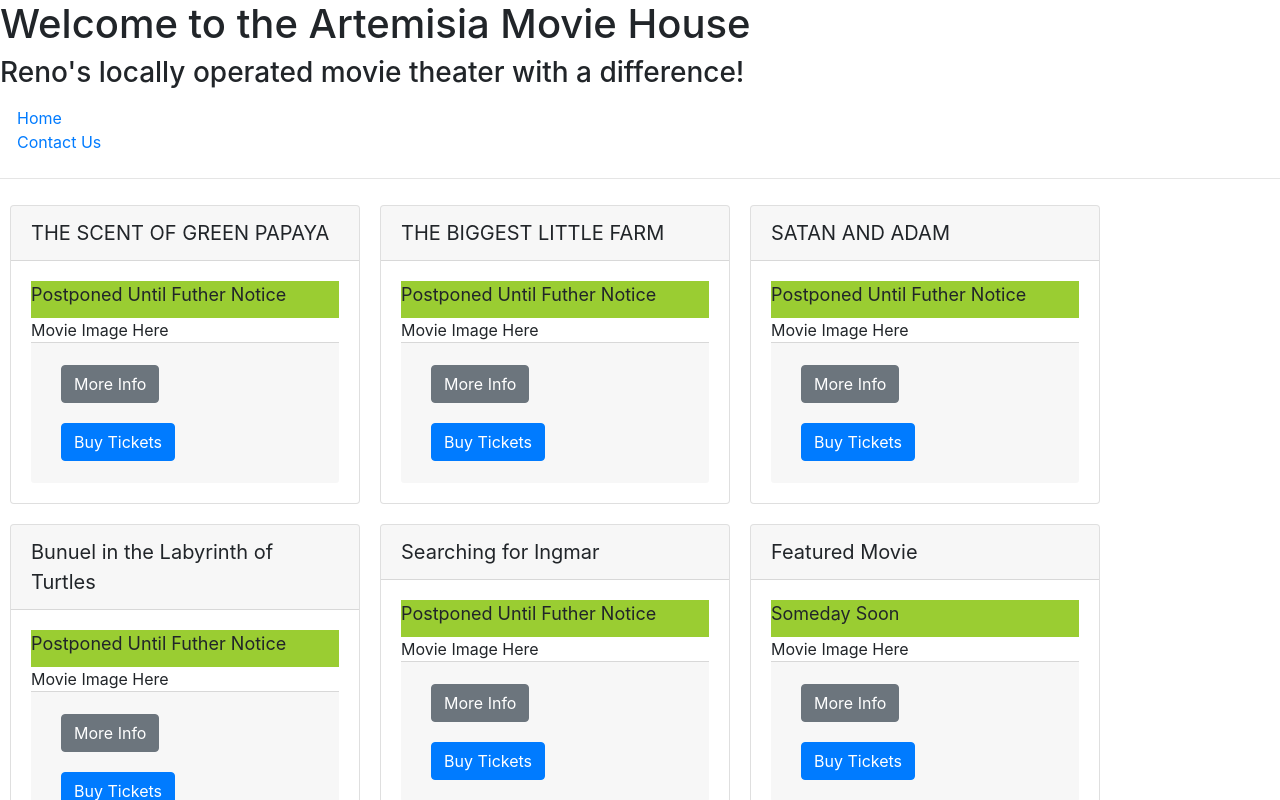
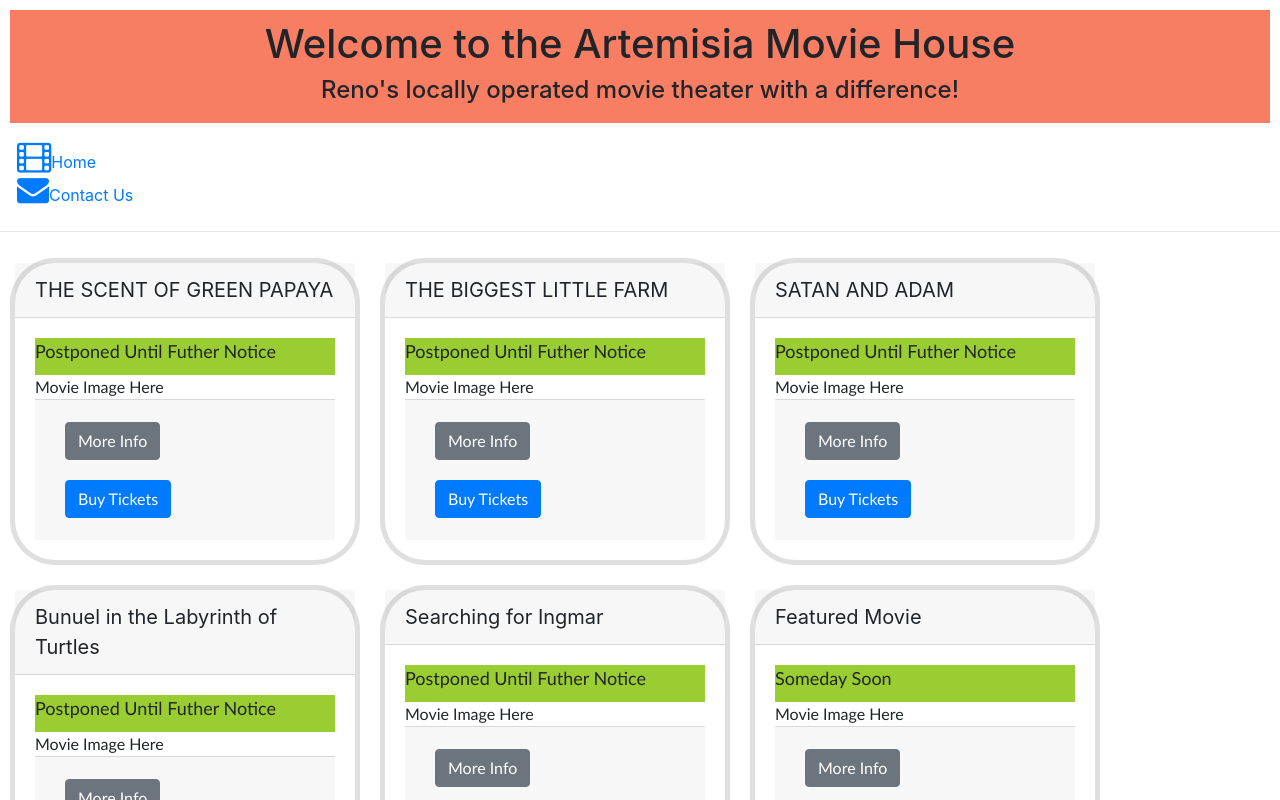
Before and after one commit to RobinN80/artemisia-react, a React (Create React App) app: page /home in a window 1280 px wide. Shown: the top 800 px of the page. Built offline with nearby package versions, Linux system fonts and the light colour scheme.

Commit message:
icons and scroll overflow

```diff
--- a/package.json
+++ b/package.json
@@ -3,10 +3,12 @@
   "version": "0.1.0",
   "private": true,
   "dependencies": {
+    "@fortawesome/fontawesome-free": "^5.15.1",
     "@testing-library/jest-dom": "^4.2.4",
     "@testing-library/react": "^9.3.2",
     "@testing-library/user-event": "^7.1.2",
     "bootstrap": "4.5.2",
+    "font-awesome": "4.7.0",
     "react": "^16.13.1",
     "react-dom": "^16.13.1",
     "react-popper": "1.3.6",
--- a/src/App.css
+++ b/src/App.css
@@ -37,7 +37,29 @@
   }
 }
 
+.body {
+  padding: 100;
+}
 
-Button {
-  color: blue;
+.card-body {
+  font-family: 'Gill Sans', 'Gill Sans MT', Calibri, 'Trebuchet MS', sans-serif;
+  font-weight: 400;
 }
+
+.jumbotron {
+  background-color:red;
+}
+
+.form-group {
+  text-align: center;
+  font-size: x-large;
+}
+
+.fa {
+  size: 3x;
+}
+
+.flex-container {
+  height:400px;
+  overflow-y: scroll;
+}
--- a/src/App.js
+++ b/src/App.js
@@ -4,8 +4,6 @@ import './App.css';
 import Header from './components/headerComponent';
 import Movies from './components/moviesComponent';
 import Contact from './components/contactComponent';
-
-
 
 
 class App extends Component {
--- a/src/components/headerComponent.js
+++ b/src/components/headerComponent.js
@@ -1,6 +1,6 @@
 import React, {Component} from 'react';
 import { NavLink } from 'react-router-dom';
-import { Row, Nav, Navbar, NavItem, NavbarBrand} from 'reactstrap';
+import { Row, Nav, Navbar, NavItem, NavbarBrand, Jumbotron} from 'reactstrap';
 
 
 
@@ -8,21 +8,23 @@ class Header extends Component{
     render(){
         return(
             <>
-            <div>
+            <Jumbotron fluid style={{backgroundColor: '#f77D63', margin: 10, padding: 10, textAlign: 'center'}}>
                 <h1>Welcome to the Artemisia Movie House</h1>
-                <h3>Reno's locally operated movie theater with a difference!</h3>
-            </div>
+                <h4>Reno's locally operated movie theater with a difference!</h4>
+            </Jumbotron>
             <Row>
-                <Navbar sticky="top">
+                <Navbar sticky="top" >
                     <NavbarBrand href='/'></NavbarBrand>
                     <Nav navbar>
                         <NavItem>
                             <NavLink to='/home'>
+                                <i className= "fa fa-film fa-2x"/>
                                 Home
                             </NavLink>
                         </NavItem>
                         <NavItem>
                             <NavLink to='/contact'>
+                            <i className= "fa fa-envelope fa-2x"/>
                                 Contact Us
                             </NavLink>
                         </NavItem>
--- a/src/components/moviesComponent.js
+++ b/src/components/moviesComponent.js
@@ -8,7 +8,7 @@ function RenderMovie(props) {
         console.log("Movie Props", props);
         return(
             <Row style={{display: 'inline-block', width: 350, margin: 10}}>
-                <Card>
+                <Card style={{borderRadius: 45, borderWidth: 'thick'}}>
                     <CardHeader style={{fontSize: 20}}>{title}</CardHeader>
                     <CardBody>
                         <div style= {{paddingBottom: 10, fontSize: 18, backgroundColor: "yellowgreen"}}>{date}</div>
@@ -17,12 +17,12 @@ function RenderMovie(props) {
                         </div>
                         <Collapse isOpen= {props.showInfo}>
                             <Row style={{display: 'inline-block', width: "500", margin: 10}}>
-                                <Card>
+                                <Card className= "flex-container">
                                     <CardHeader>{title}</CardHeader>
                                     <CardBody>{description}</CardBody>
-                                    <Button onClick = {props.toggleInfo} color="primary">Show Less</Button>
                                 </Card>
-                            </Row>)
+                                <Button onClick = {props.toggleInfo} color="primary">Show Less</Button>
+                            </Row>
                         </Collapse>
                         <CardFooter>
                             <Collapse isOpen={!props.showInfo}>
@@ -32,7 +32,7 @@ function RenderMovie(props) {
                         </CardFooter>
                     </CardBody>
                     <Modal isOpen={props.isTicketModalOpen}>
-                    <ModalHeader toggle={props.toggleTicketModal} >Purchase Tickets for {title}</ModalHeader>
+                    <ModalHeader toggle={props.toggleTicketModal} ><i className= "fa fa-ticket-alt fa-lg"/>Purchase Tickets for {title}</ModalHeader>
                     <ModalBody>
                         <Form>
                             <FormGroup style={{textAlign :'center', fontSize : 'large'}}>
@@ -73,10 +73,12 @@ function RenderMovie(props) {
                                     </select>
                                 </label>
                             </FormGroup>
-                            Total Price:  $ {props.numRegular*9 + props.numSenStud*7 + props.numMembers*5}
+                            <FormGroup>
+                            Total Price:  $ {props.numRegular*9 + props.numSenStud*7 + props.numMembers*5 }
                             <Button onClick={props.handleSubmit}>
                                 Purchase Tickets
                             </Button>
+                            </FormGroup>
                         </Form>
                     </ModalBody>
 
@@ -140,16 +142,6 @@ class Movies extends Component{
 
 
     render(){
-        const styles = {
-            FormGroup: {
-                alignContent: 'center',
-                fontSize: 'small'
-            },
-            Button: {
-                color: 'blue'
-            }
-        }
-
     return (
             <div>
             {MOVIES.map( MOVIE =>
--- a/src/index.js
+++ b/src/index.js
@@ -2,6 +2,7 @@ import React from "react";
 import ReactDOM from "react-dom";
 import "./index.css";
 import "./App.css";
+import "font-awesome/css/font-awesome.css";
 import App from "./App";
 import * as serviceWorker from "./serviceWorker";
 import "bootstrap/dist/css/bootstrap.min.css";
```
Also changed, not shown: 1 other file (tests, documents, lock files or other folders).
